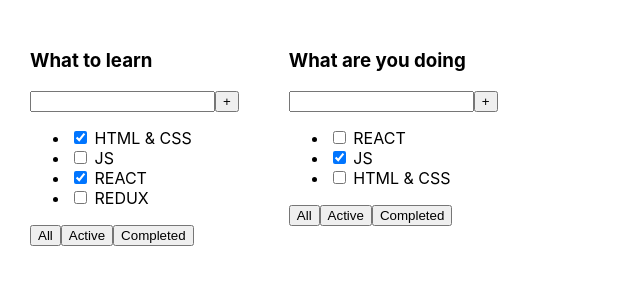
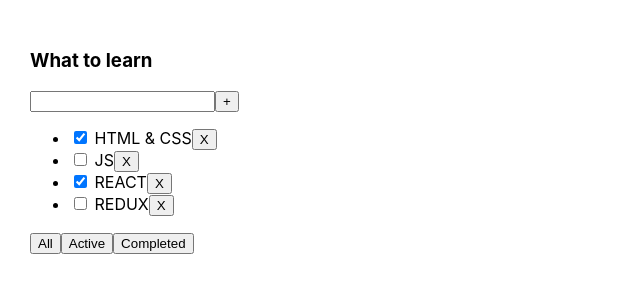
Before and after one commit to MaksimBozhko/1-todolist, a React (Create React App) app: page / in a window 1280 px wide. Shown: the top 300 px of the page, without its empty margins (0-640 px from the left). Built offline with nearby package versions, Linux system fonts and the light colour scheme.

Commit message:
add button

```diff
--- a/src/App.tsx
+++ b/src/App.tsx
@@ -9,19 +9,22 @@ function App() {
         {id: 3, title: 'REACT', isDone: true},
         {id: 4, title: 'REDUX', isDone: false}
     ]
-    const tasks2: Array<TaskType> = [
-        {id: 1, title: 'REACT', isDone: false},
-        {id: 2, title: 'JS', isDone: true},
-        {id: 3, title: 'HTML & CSS', isDone: false}
-    ]
-    const title1: string = 'What to learn'
-    const title2: string = 'What are you doing'
+
     return (
         <div className="App">
-            <Todolist title={title1} tasks={tasks1}/>
-            <Todolist title={title2} tasks={tasks2}/>
+            <Todolist title={'What to learn'} tasks={tasks1}/>
         </div>
     );
 }
 
 export default App;
+
+
+/*
+const tasks2: Array<TaskType> = [
+    {id: 1, title: 'REACT', isDone: false},
+    {id: 2, title: 'JS', isDone: true},
+    {id: 3, title: 'HTML & CSS', isDone: false}
+]
+const title1: string = 'What to learn'
+const title2: string = 'What are you doing'*/
--- a/src/Task.tsx
+++ b/src/Task.tsx
@@ -7,7 +7,10 @@ type TaskType = {
 
 const Task = (props: TaskType) => {
     return (
-        <li><input type="checkbox" checked={props.isDone}/> <span>{props.title}</span></li>
+        <li>
+            <input type="checkbox" checked={props.isDone}/> <span>{props.title}</span>
+            <button>X</button>
+        </li>
     );
 };
 
--- a/src/TasksList.tsx
+++ b/src/TasksList.tsx
@@ -10,7 +10,7 @@ const TasksList = (props: TasksListType) => {
     return (
         <div>
             <ul>
-                {props.tasks.map(el => <Task title={el.title} isDone={el.isDone}/> )}
+                {props.tasks.map(el => <Task title={el.title} isDone={el.isDone}/>)}
                 {/*<Task  title={props.tasks[0].title} isDone={props.tasks[0].isDone}/>
                 <Task  title={props.tasks[1].title} isDone={props.tasks[1].isDone}/>
                 <Task  title={props.tasks[2].title} isDone={props.tasks[2].isDone}/>*/}
```
